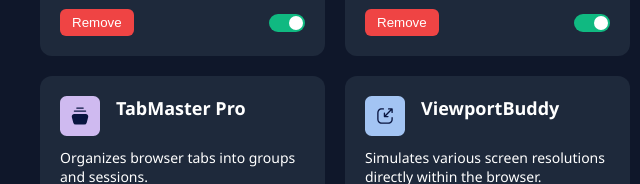
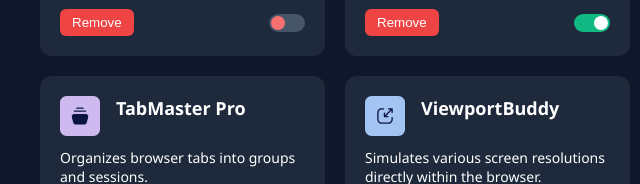
Before and after one commit to mallikarjtalawar/Browser-extensions-manager-UI, a plain HTML site: page index.html in a window 1280 px wide. Both pictures are taken after a click on the element 287 px from the left and 438 px from the top of the page. Shown: the part 416-600 px from the top of the page, 0-640 px from the left. Drawn offline with Linux system fonts and the light colour scheme.

Commit message:
Update index.html

```diff
--- a/index.html
+++ b/index.html
@@ -256,11 +256,13 @@
           <p>${ext.description}</p>
           <div class="card-controls">
             <button class="remove-btn"  data-id="${ext.name}">Remove</button>
-            <div class="toggle ${ext.isActive ? 'active' : ''}"></div>
+            <div class="toggle ${ext.isActive ? 'active' : 'Inactive'}"></div>
           </div>
         `;
         card.querySelector('.toggle').addEventListener('click', function () {
-          this.classList.toggle('active');
+          ext.isActive = !ext.isActive;
+          this.classList.toggle('active', ext.isActive);
+          this.classList.toggle('Inactive', !ext.isActive);
         });
         card.querySelector('.remove-btn').addEventListener('click', function () {
           const idToRemove = this.getAttribute('data-id');
@@ -270,10 +272,6 @@
           renderExtensions(extensions); // re-render updated list
         });
 
-        // Toggle logic
-        card.querySelector('.toggle').addEventListener('click', function () {
-          this.classList.toggle('active');
-        });
 
         extensionGrid.appendChild(card);
       });
```
